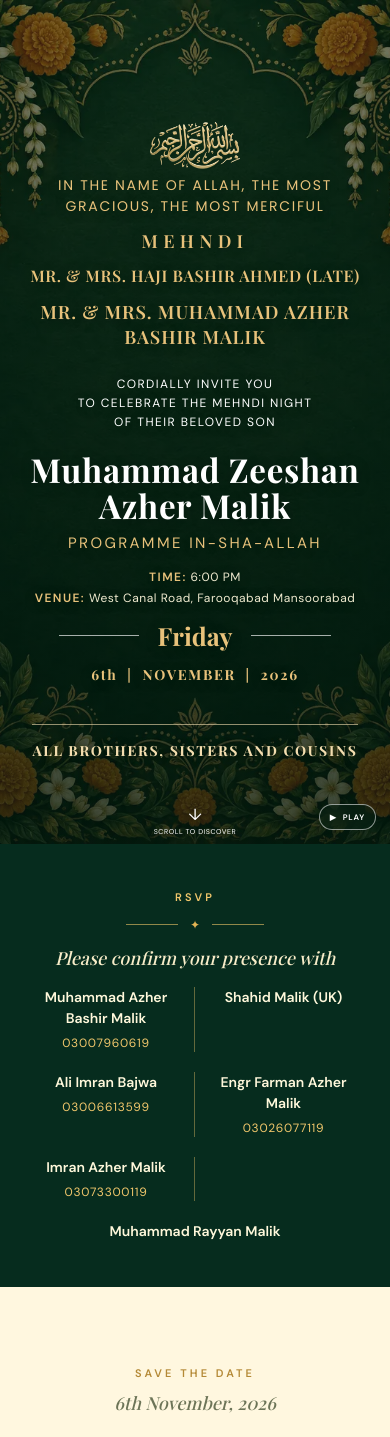
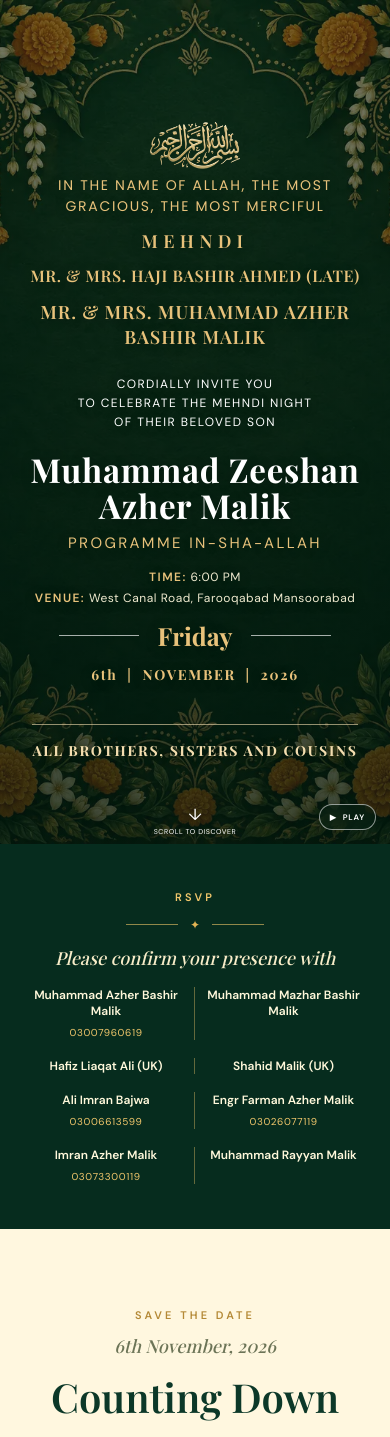
Before and after one commit to faizanatgit/Mehndi, a Next.js app: page / in a window 390 px wide. Shown: the top 1437 px of the page. Built offline with nearby package versions, Linux system fonts and the light colour scheme; no server answers.

Commit message:
Name Updated

```diff
--- a/app/globals.css
+++ b/app/globals.css
@@ -939,3 +939,89 @@ main > *:not(.invitation-preloader) { transition-duration: .72s, .95s; }
     line-height: 1.45;
   }
 }
+/* Clean RSVP list for small phone screens */
+@media (max-width: 480px) {
+  .rsvp-section .rsvp-contacts {
+    grid-template-columns: 1fr;
+    width: min(100%, 300px);
+    margin: 0 auto;
+    gap: 0;
+  }
+  .rsvp-section .rsvp-contacts > div,
+  .rsvp-section .rsvp-contacts > div:nth-child(2n),
+  .rsvp-section .rsvp-contacts > div:last-child {
+    grid-column: auto;
+    justify-self: stretch;
+    padding: 11px 8px;
+    border-right: 0;
+    border-bottom: 1px solid rgba(239, 197, 104, .32);
+  }
+  .rsvp-section .rsvp-contacts > div:last-child { border-bottom: 0; }
+  .rsvp-section .rsvp-contacts strong { font-size: 13px; }
+}
+/* Elegant stacked RSVP cards on phones */
+@media (max-width: 480px) {
+  .rsvp-section .rsvp-contacts {
+    grid-template-columns: 1fr;
+    width: min(100%, 290px);
+    margin: 0 auto;
+    gap: 10px;
+  }
+  .rsvp-section .rsvp-contacts > div,
+  .rsvp-section .rsvp-contacts > div:nth-child(2n),
+  .rsvp-section .rsvp-contacts > div:last-child {
+    grid-column: auto;
+    justify-self: stretch;
+    min-height: 48px;
+    padding: 10px 14px;
+    border: 1px solid rgba(239, 197, 104, .38);
+    border-radius: 9px;
+    background: rgba(255, 246, 212, .06);
+    box-shadow: inset 0 1px 0 rgba(255, 245, 214, .08), 0 5px 14px rgba(0, 0, 0, .12);
+  }
+  .rsvp-section .rsvp-contacts strong { font-size: 13px; }
+  .rsvp-section .rsvp-contacts a { margin-top: 1px; }
+}
+/* Two-column RSVP cards on phones */
+@media (max-width: 480px) {
+  .rsvp-section .rsvp-contacts {
+    grid-template-columns: repeat(2, minmax(0, 1fr));
+    width: min(100%, 340px);
+    gap: 9px;
+  }
+  .rsvp-section .rsvp-contacts > div,
+  .rsvp-section .rsvp-contacts > div:nth-child(2n),
+  .rsvp-section .rsvp-contacts > div:last-child {
+    grid-column: auto;
+    min-height: 62px;
+    padding: 9px 7px;
+  }
+  .rsvp-section .rsvp-contacts strong { font-size: 11px; line-height: 1.3; }
+  .rsvp-section .rsvp-contacts a { font-size: 10px; }
+}
+/* Original plain two-column RSVP layout on phones */
+@media (max-width: 480px) {
+  .rsvp-section .rsvp-contacts {
+    display: grid;
+    grid-template-columns: repeat(2, minmax(0, 1fr));
+    width: 100%;
+    margin: 0;
+    gap: 18px 0;
+  }
+  .rsvp-section .rsvp-contacts > div,
+  .rsvp-section .rsvp-contacts > div:nth-child(2n),
+  .rsvp-section .rsvp-contacts > div:last-child {
+    grid-column: auto;
+    justify-self: stretch;
+    min-height: 0;
+    padding: 0 9px;
+    border: 0;
+    border-right: 1px solid rgba(239, 197, 104, .4);
+    border-radius: 0;
+    background: transparent;
+    box-shadow: none;
+  }
+  .rsvp-section .rsvp-contacts > div:nth-child(2n) { border-right: 0; }
+  .rsvp-section .rsvp-contacts strong { font-size: 12px; line-height: 1.35; }
+  .rsvp-section .rsvp-contacts a { font-size: 10px; }
+}
--- a/app/page.tsx
+++ b/app/page.tsx
@@ -48,7 +48,7 @@ export default function Home() {
       <audio ref={audio} autoPlay loop preload="auto" src="/Asma-ul-Husna.mp3" onEnded={() => setPlaying(false)} />
       <button className="music-button" type="button" onClick={toggleMusic} aria-label={playing ? "Pause" : "Play"}>{playing ? <>&#8545;</> : <>&#9654;</>}<span>{playing ? "Pause" : "Play"}</span></button>
     </section>
-    <section id="rsvp" className="rsvp-section section"><div className="rsvp-list"><p className="kicker">RSVP</p><div className="rsvp-rule"><span></span>&#10022;<span></span></div><p className="rsvp-message">Please confirm your presence with</p><div className="rsvp-contacts"><div><strong>Muhammad Azher Bashir Malik</strong><a href="tel:03007960619">03007960619</a></div><div><strong>Shahid Malik (UK)</strong></div><div><strong>Ali Imran Bajwa</strong><a href="tel:03006613599">03006613599</a></div><div><strong>Engr Farman Azher Malik</strong><a href="tel:03026077119">03026077119</a></div><div><strong>Imran Azher Malik</strong><a href="tel:03073300119">03073300119</a></div><div><strong>Muhammad Rayyan Malik</strong></div></div></div></section>
+    <section id="rsvp" className="rsvp-section section"><div className="rsvp-list"><p className="kicker">RSVP</p><div className="rsvp-rule"><span></span>&#10022;<span></span></div><p className="rsvp-message">Please confirm your presence with</p><div className="rsvp-contacts"><div><strong>Muhammad Azher Bashir Malik</strong><a href="tel:03007960619">03007960619</a></div><div><strong>Muhammad Mazhar Bashir Malik</strong></div><div><strong>Hafiz Liaqat Ali (UK)</strong></div><div><strong>Shahid Malik (UK)</strong></div><div><strong>Ali Imran Bajwa</strong><a href="tel:03006613599">03006613599</a></div><div><strong>Engr Farman Azher Malik</strong><a href="tel:03026077119">03026077119</a></div><div><strong>Imran Azher Malik</strong><a href="tel:03073300119">03073300119</a></div><div><strong>Muhammad Rayyan Malik</strong></div></div></div></section>
     <section id="countdown" className="countdown section"><p className="kicker">Save the date</p><p className="section-date">6th November, 2026</p><h2>Counting Down</h2><div className="timer">{time.map((part) => <div key={part.label}><strong>{String(part.value).padStart(2, "0")}</strong><span>{part.label}</span></div>)}</div></section>
     <section id="details" className="details section"><p className="kicker">Mehndi Night</p><h2>Event Details</h2><div className="details-grid"><article><h3>West Canal Road</h3><p className="detail">Time: 6:00 PM onwards</p><p className="detail">Venue: West Canal Road, Farooqabad Mansoorabad</p><p className="note">Kindly ensure your timely arrival to help us celebrate a beautiful evening together.</p><a className="directions" href="https://maps.app.goo.gl/nr6Yk6zN38kjoavR7" target="_blank" rel="noreferrer">Open in Google Maps &rarr;</a></article><div className="map"><iframe src="https://maps.google.com/maps?q=Ab+Power+Engineering+Services%2C+Faisalabad&ll=31.4309623,73.1194987&z=17&output=embed" loading="lazy" title="Event venue map" allowFullScreen referrerPolicy="strict-origin-when-cross-origin" /></div></div><p className="thanks">We can&apos;t wait to celebrate with you!</p></section>
     <footer className="powered-by"><img src="/ab-power-logo.png" alt="AB Power Engineering Services" /><span>Powered by <strong>AB Power Engineering Services</strong></span></footer>
```
